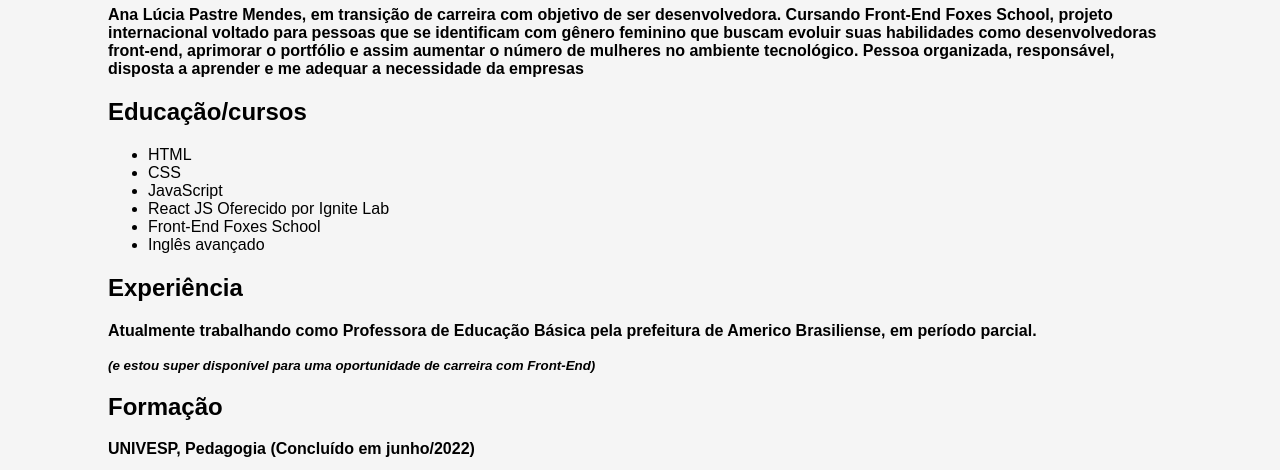
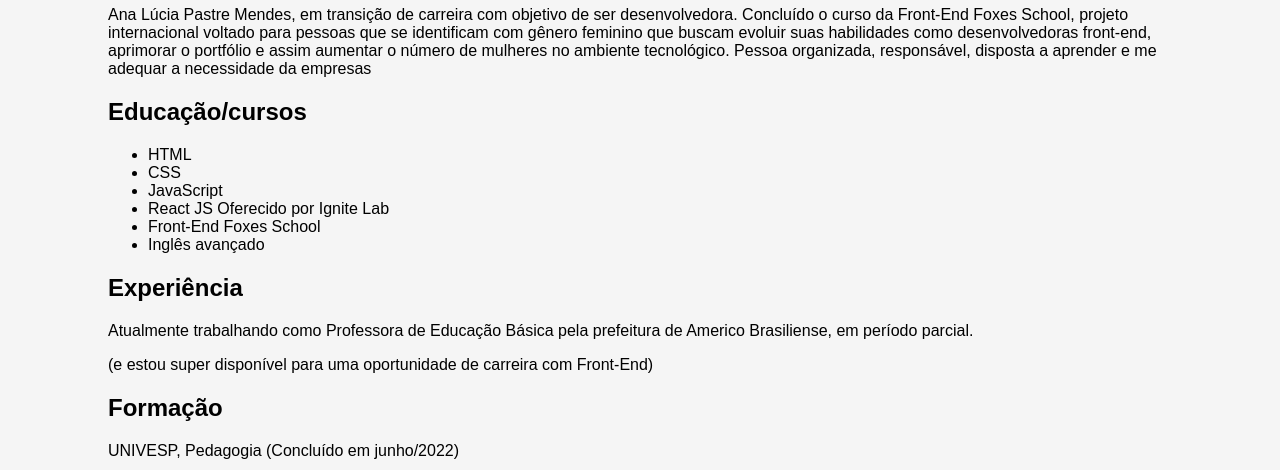
Before and after one commit to AnLuPaM/curriculo, a plain HTML site: page index.html in a window 1280 px wide. Shown: the part 240-710 px from the top of the page. Drawn offline with Linux system fonts and the light colour scheme; a script that the page names is missing.

Commit message:
Update index.html
corrigido o uso de h1, h2, etc

```diff
--- a/index.html
+++ b/index.html
@@ -1,19 +1,18 @@
 <!DOCTYPE html>
-<html lang="pt-BR">
+<html lang="PT-br">
 <head>
     <meta charset="UTF-8">
     <meta http-equiv="X-UA-Compatible" content="IE=edge">
     <meta name="viewport" content="width=device-width, initial-scale=1.0">
     <link rel="stylesheet" href="./css/style.css"/>
     <title>Curriculo v1</title>
-    <!-- "It's ain't much but it's honest work-->
-</head>
+ </head>
 <body>
    <header> <h1 class="tittle" >CURRÍCULO</h1> </header>
    <main>
     <h1>Ana Mendes</h1>
-    <h3>Ana Lúcia Pastre Mendes,  em transição de carreira com objetivo de ser desenvolvedora. Cursando Front-End Foxes School, projeto internacional voltado para pessoas que se identificam com gênero feminino que buscam evoluir suas habilidades como desenvolvedoras front-end, aprimorar o portfólio e assim aumentar o número de mulheres no ambiente tecnológico.
-        Pessoa organizada, responsável, disposta a aprender e me adequar a necessidade da empresas</h3>
+    <p>Ana Lúcia Pastre Mendes,  em transição de carreira com objetivo de ser desenvolvedora. Concluído o curso da Front-End Foxes School, projeto internacional voltado para pessoas que se identificam com gênero feminino que buscam evoluir suas habilidades como desenvolvedoras front-end, aprimorar o portfólio e assim aumentar o número de mulheres no ambiente tecnológico.
+        Pessoa organizada, responsável, disposta a aprender e me adequar a necessidade da empresas</p>
 
     <h2>Educação/cursos</h2>
     <ul>
@@ -26,16 +25,16 @@
 
     </ul>
 
-
     <h2>Experiência</h2>
-    <h3>Atualmente trabalhando como Professora de Educação Básica pela prefeitura de Americo Brasiliense, em período parcial.</h3>
-    <h4>(e estou super disponível para uma oportunidade de carreira com Front-End)</h4>
+    <p>Atualmente trabalhando como Professora de Educação Básica pela prefeitura de Americo Brasiliense, em período parcial.</p>
+    <p>(e estou super disponível para uma oportunidade de carreira com Front-End)</p>
 
     <h2>Formação</h2>
-    <h3>UNIVESP, Pedagogia (Concluído em junho/2022)</h3>
+    <p>UNIVESP, Pedagogia (Concluído em junho/2022)</p>
 
     <a href="https://github.com/AnLuPaM" target="_blank"><img src="https://cdn-icons-png.flaticon.com/512/25/25231.png"></a>
     <a href="https://www.linkedin.com/in/ana-mendes-b5477655/" target="_blank"><img src="https://cdn-icons-png.flaticon.com/512/174/174857.png"></a>
+    <a href="https://app.netlify.com/teams/anlupam/overview" target="_blank"><img src="https://www.netlify.com/v3/img/components/logomark.png"></a>
 
    </main>
 
```
